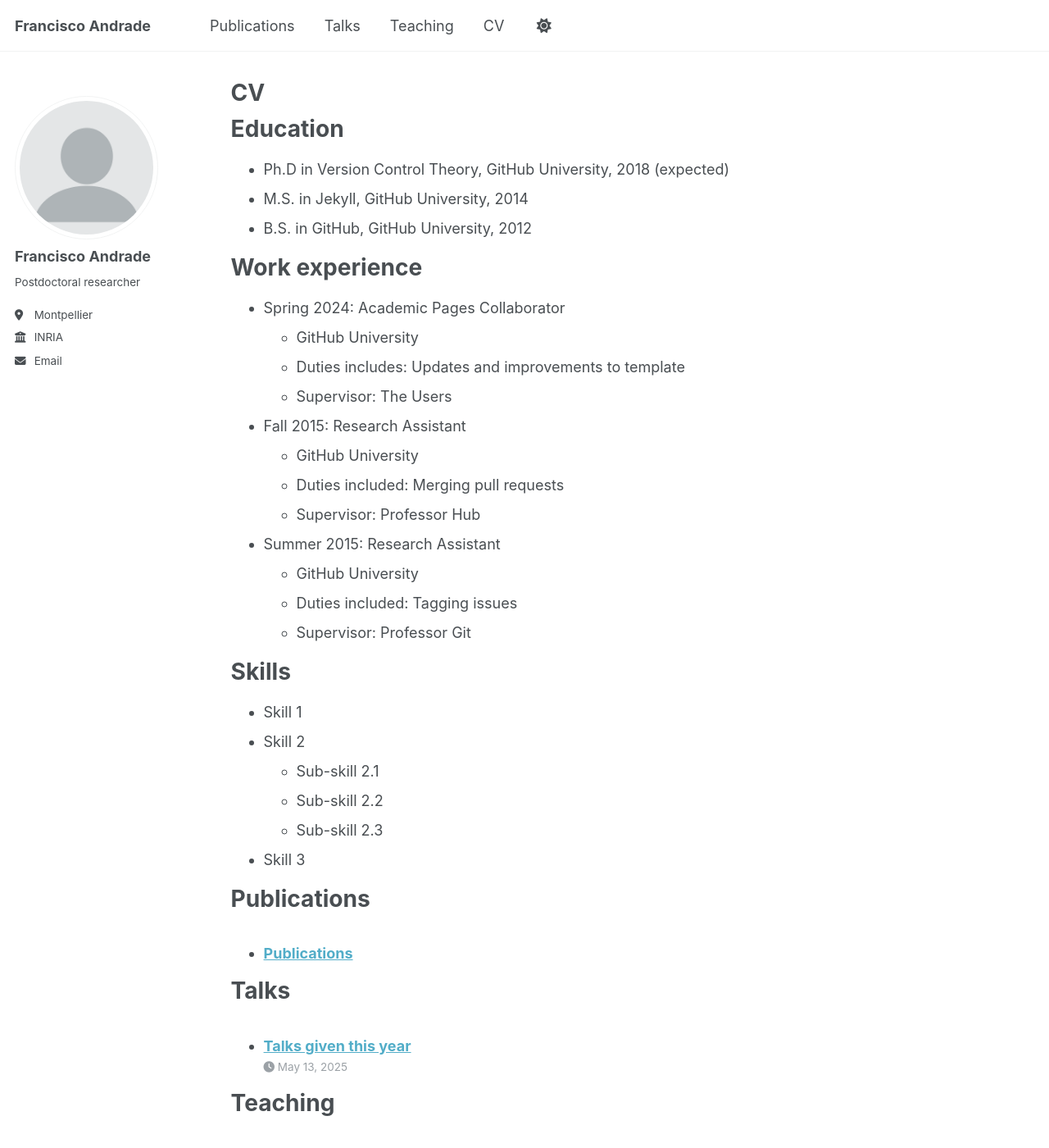
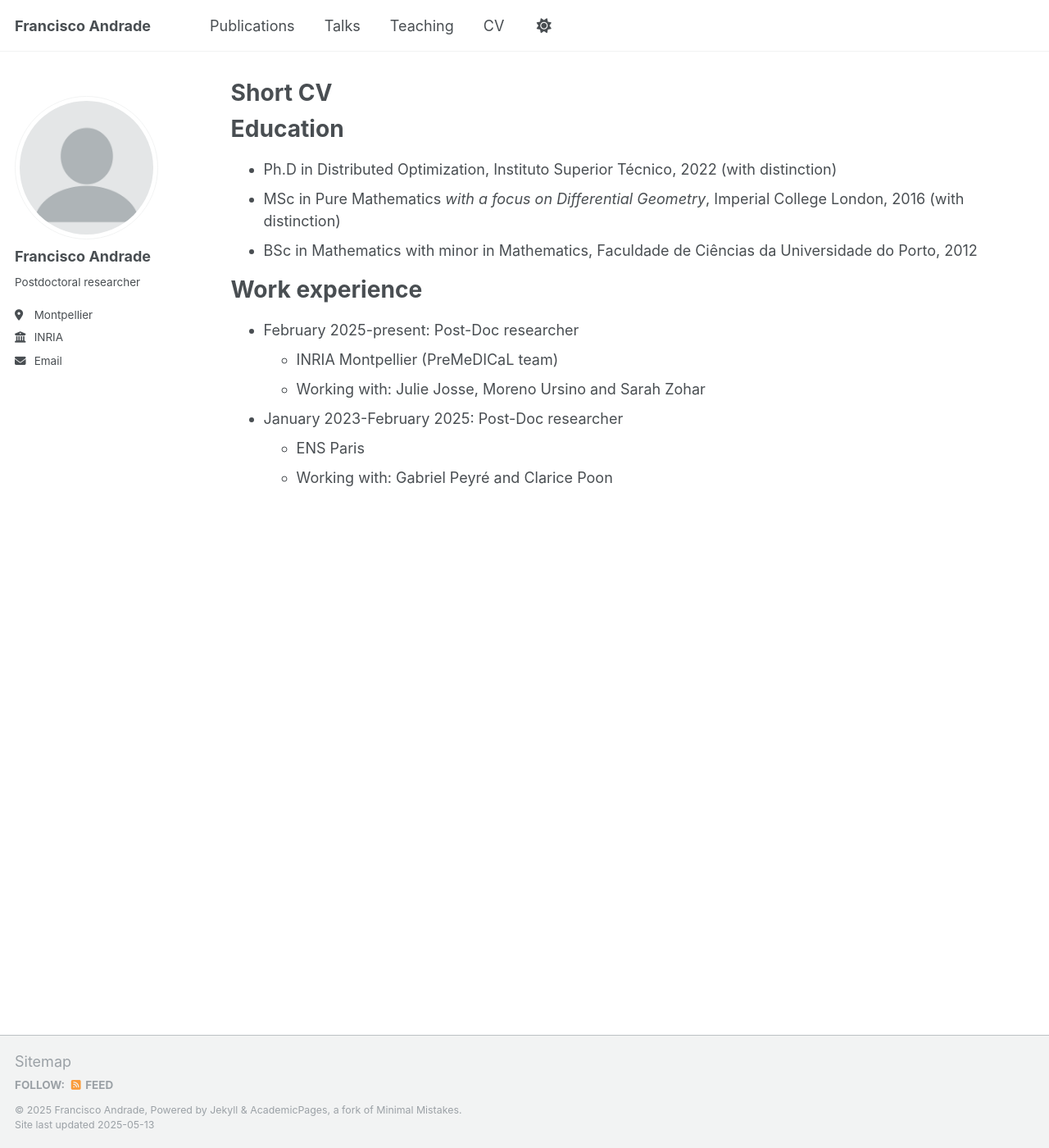
Before and after one commit to FranciscoAndrade90/FranciscoAndrade90.github.io, a Jekyll site: the page built from _pages/cv.md, in a window 1280 px wide and 1400 px high. Shown: the whole window at 82% size. Built offline with Jekyll 4.4.1, drawn with Linux system fonts in a browser that asks for light colours; some of the changed text lies outside the part shown.

Commit message:
Update cv.md

```diff
--- a/_pages/cv.md
+++ b/_pages/cv.md
@@ -1,6 +1,6 @@
 ---
 layout: archive
-title: "CV"
+title: "Short CV"
 permalink: /cv/
 author_profile: true
 redirect_from:
@@ -11,54 +11,16 @@ redirect_from:
 
 Education
 ======
-* Ph.D in Version Control Theory, GitHub University, 2018 (expected)
-* M.S. in Jekyll, GitHub University, 2014
-* B.S. in GitHub, GitHub University, 2012
+* Ph.D in Distributed Optimization, Instituto Superior Técnico, 2022 (with distinction)
+* MSc in Pure Mathematics *with a focus on Differential Geometry*, Imperial College London, 2016 (with distinction)
+* BSc in Mathematics with minor in Mathematics, Faculdade de Ciências da Universidade do Porto, 2012
 
 Work experience
 ======
-* Spring 2024: Academic Pages Collaborator
-  * GitHub University
-  * Duties includes: Updates and improvements to template
-  * Supervisor: The Users
+* February 2025-present: Post-Doc researcher
+  * INRIA Montpellier (PreMeDICaL team)
+  * Working with: Julie Josse, Moreno Ursino and Sarah Zohar
 
-* Fall 2015: Research Assistant
-  * GitHub University
-  * Duties included: Merging pull requests
-  * Supervisor: Professor Hub
-
-* Summer 2015: Research Assistant
-  * GitHub University
-  * Duties included: Tagging issues
-  * Supervisor: Professor Git
-
-Skills
-======
-* Skill 1
-* Skill 2
-  * Sub-skill 2.1
-  * Sub-skill 2.2
-  * Sub-skill 2.3
-* Skill 3
-
-Publications
-======
-  <ul>{% for post in site.publications reversed %}
-    {% include archive-single-cv.html %}
-  {% endfor %}</ul>
-
-Talks
-======
-  <ul>{% for post in site.talks reversed %}
-    {% include archive-single-talk-cv.html  %}
-  {% endfor %}</ul>
-
-Teaching
-======
-  <ul>{% for post in site.teaching reversed %}
-    {% include archive-single-cv.html %}
-  {% endfor %}</ul>
-
-Service and leadership
-======
-* Currently signed in to 43 different slack teams
+* January 2023-February 2025: Post-Doc researcher
+  * ENS Paris
+  * Working with: Gabriel Peyré and Clarice Poon
```
